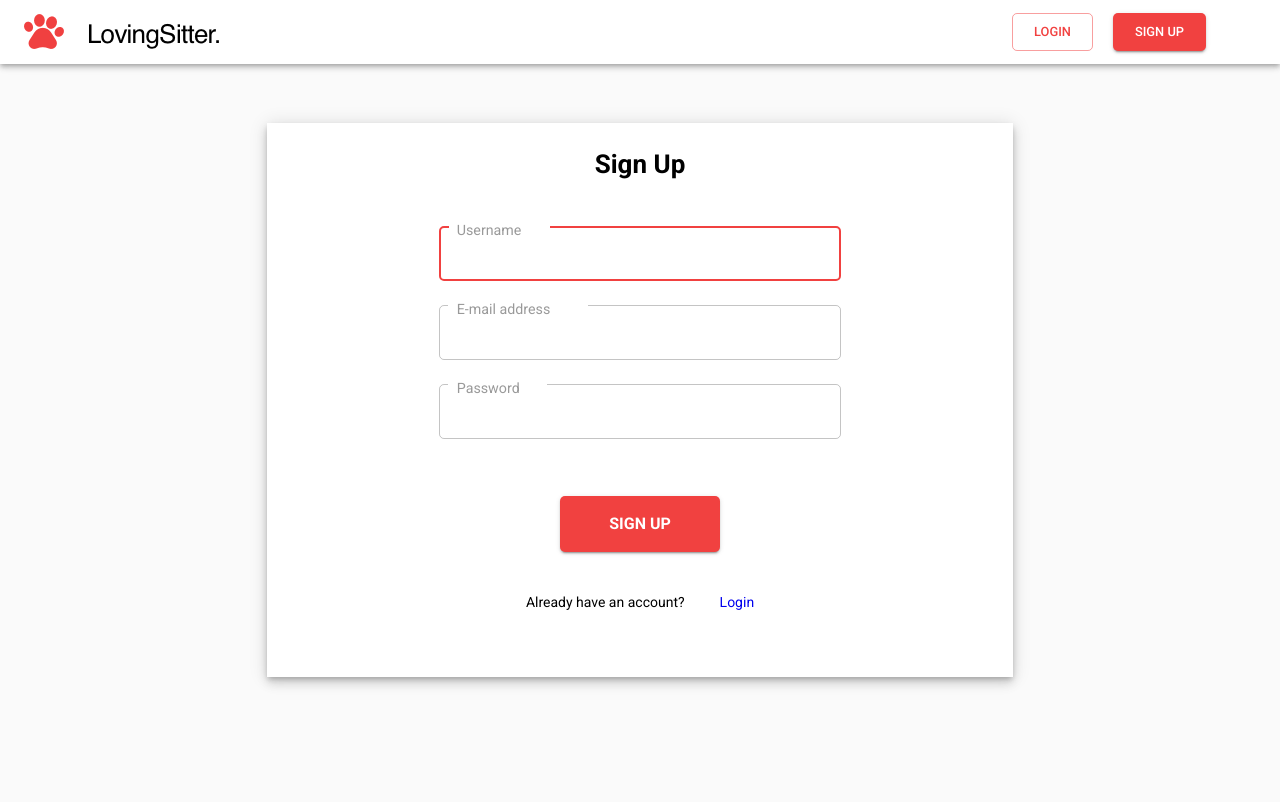
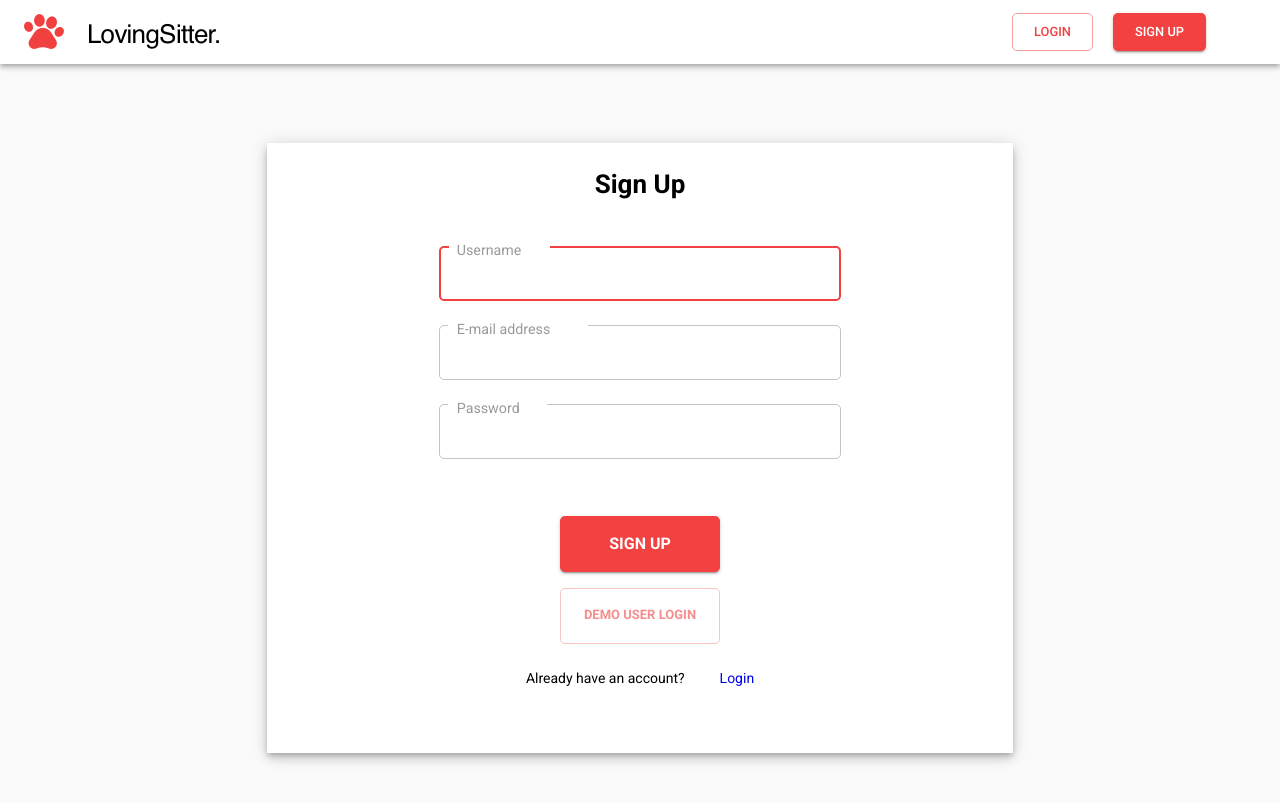
Before and after one commit to trevorjr31/team-snowman, a React (Create React App) app in the folder client/: page /signup in a window 1280 px wide. Shown: the top 802 px of the page. Built offline with nearby package versions, Linux system fonts and the light colour scheme; no server answers.

Commit message:
implemented demo-user

```diff
--- /dev/null
+++ b/client/src/components/DemoLoginBtn/DemoLoginBtn.tsx
@@ -0,0 +1,36 @@
+import Box from '@material-ui/core/Box';
+import { Button } from '@material-ui/core';
+import useStyles from './useStyles';
+import login from '../../helpers/APICalls/login';
+import { useAuth } from '../../context/useAuthContext';
+import { useSnackBar } from '../../context/useSnackbarContext';
+import { demoUser } from '../../mocks/demoUser/demoUser';
+
+export default function DemoLoginBtn(): JSX.Element {
+  const classes = useStyles();
+  const { updateLoginContext } = useAuth();
+  const { updateSnackBarMessage } = useSnackBar();
+
+  const handleDemoLogin = () => {
+    const email = demoUser.email;
+    const password = demoUser.password;
+    login(email, password).then((data) => {
+      if (data.error) {
+        updateSnackBarMessage(data.error.message);
+      } else if (data.success) {
+        updateLoginContext(data.success);
+      } else {
+        console.error({ data });
+        updateSnackBarMessage('An unexpected error occurred. Please try again');
+      }
+    });
+  };
+
+  return (
+    <Box>
+      <Button size="large" className={classes.btn} color="primary" variant="outlined" onClick={handleDemoLogin}>
+        Demo User Login
+      </Button>
+    </Box>
+  );
+}
--- /dev/null
+++ b/client/src/components/DemoLoginBtn/useStyles.ts
@@ -0,0 +1,15 @@
+import { makeStyles } from '@material-ui/core/styles';
+import { theme } from '../../themes/theme';
+
+const useStyles = makeStyles(() => ({
+  btn: {
+    width: 160,
+    height: 56,
+    borderRadius: theme.shape.borderRadius,
+    fontSize: 13,
+    fontWeight: 'bold',
+    opacity: 0.6,
+  },
+}));
+
+export default useStyles;
--- /dev/null
+++ b/client/src/mocks/demoUser/demoUser.ts
@@ -0,0 +1,4 @@
+export const demoUser = {
+  email: 'teamsnowmanguest@hatchways.io',
+  password: 'snowmanguest12345',
+};
--- a/client/src/pages/Login/LoginForm/LoginForm.tsx
+++ b/client/src/pages/Login/LoginForm/LoginForm.tsx
@@ -5,6 +5,7 @@ import { Formik, FormikHelpers } from 'formik';
 import * as Yup from 'yup';
 import Typography from '@material-ui/core/Typography';
 import useStyles from './useStyles';
+import DemoLoginBtn from '../../../components/DemoLoginBtn/DemoLoginBtn';
 import { CircularProgress } from '@material-ui/core';
 import AuthFooter from '../../../components/AuthFooter/AuthFooter';
 
@@ -92,6 +93,9 @@ export default function Login({ handleSubmit }: Props): JSX.Element {
               {isSubmitting ? <CircularProgress style={{ color: 'white' }} /> : 'Login'}
             </Button>
           </Box>
+          <Box textAlign="center">
+            <DemoLoginBtn />
+          </Box>
           <AuthFooter linkTo="/signup" asideText="Not a member?" btnText="Sign Up" />
         </form>
       )}
--- a/client/src/pages/SignUp/SignUpForm/SignUpForm.tsx
+++ b/client/src/pages/SignUp/SignUpForm/SignUpForm.tsx
@@ -7,6 +7,7 @@ import Typography from '@material-ui/core/Typography';
 import useStyles from './useStyles';
 import { CircularProgress } from '@material-ui/core';
 import AuthFooter from '../../../components/AuthFooter/AuthFooter';
+import DemoLoginBtn from '../../../components/DemoLoginBtn/DemoLoginBtn';
 
 interface Props {
   handleSubmit: (
@@ -116,6 +117,9 @@ const SignUpForm = ({ handleSubmit }: Props): JSX.Element => {
               {isSubmitting ? <CircularProgress style={{ color: 'white' }} /> : 'SIGN UP'}
             </Button>
           </Box>
+          <Box textAlign="center">
+            <DemoLoginBtn />
+          </Box>
           <AuthFooter linkTo="/login" asideText="Already have an account?" btnText="Login" />
         </form>
       )}
--- a/client/src/pages/SignUp/useStyles.ts
+++ b/client/src/pages/SignUp/useStyles.ts
@@ -1,7 +1,9 @@
 import { makeStyles } from '@material-ui/core/styles';
+import { theme } from '../../themes/theme';
 
 const useStyles = makeStyles(() => ({
   root: {
+    marginTop: theme.spacing(6),
     minHeight: '100vh',
     '& .MuiInput-underline:before': {
       borderBottom: '1.2px solid rgba(0, 0, 0, 0.2)',
```
